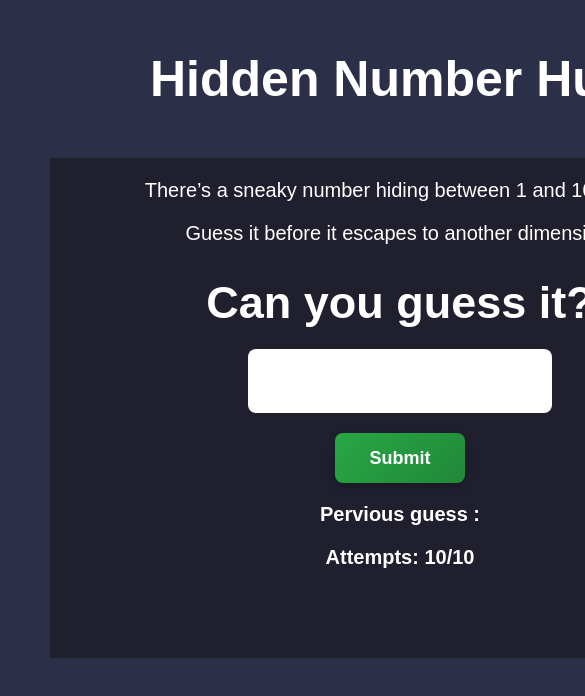
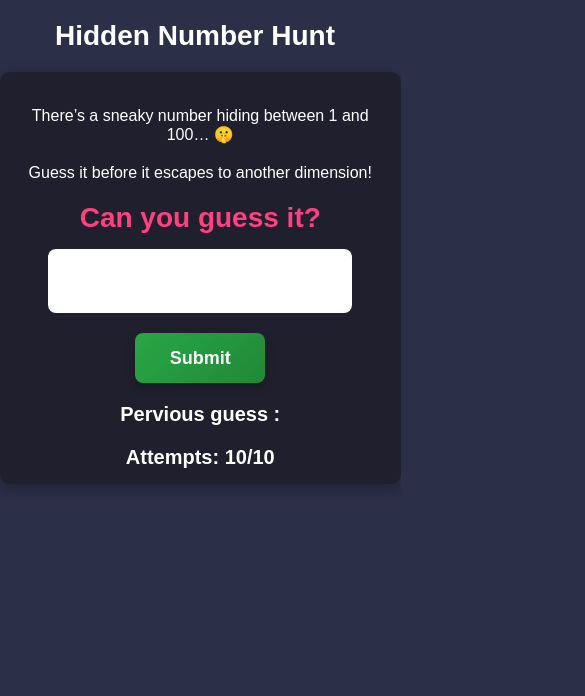
Before and after one commit to codedbyashish/random-number-game, a plain HTML site: page index.html in a window 390 px wide. Shown: the top 696 px of the page, 585 px wide, since content can reach past the window. Drawn offline with Linux system fonts and the light colour scheme.

Commit message:
half done desgin mobile screen

```diff
--- a/guess.css
+++ b/guess.css
@@ -4,7 +4,7 @@
 }
 
 body{
-    background-color:  #2c2f48;
+      background-color: #2c2f48;
     color: WHITE ;
     font-family: sans-serif;
      display: grid;
@@ -21,7 +21,8 @@ body{
     font-weight: 600;
 }
 .wrapcon{
-
+    border-radius: 12px;
+    box-shadow: 0 4px 15px rgba(0, 0, 0, 0.3);
     justify-content: center;
     background-color: #1f1f2e;
     height: 500px;
@@ -37,7 +38,7 @@ body{
     text-align: center;
 }
 .guess-heading{
-    color: white;
+     color: #ff4081;
     font-size: 45px;
     font-weight: 600;
     text-align: center;
@@ -91,6 +92,7 @@ button:active {
     transform: scale(0.97);
 }
 .perviousgues,.rem{
+
     display: flex;
     justify-content: center;
     align-content: center;
@@ -106,3 +108,31 @@ button:active {
   0% { transform: scale(0.5); opacity: 0; }
   100% { transform: scale(1); opacity: 1; }
 }
+
+@media (max-width: 480px) {
+    .banner p {
+        font-size: 28px;
+        margin-top: 20px;
+        text-align: center;
+        padding: 0 10px;
+    }
+
+    .wrapcon {
+        width: 95%;
+        height: auto;
+        margin: 20px auto;
+        padding: 15px;
+        border-radius: 10px;
+    }
+
+    .guess-heading {
+        font-size: 28px;
+        padding: 20px 5px 15px;
+    }
+
+    .content p {
+        font-size: 16px;
+        padding: 0 8px;
+    }
+
+}
```
